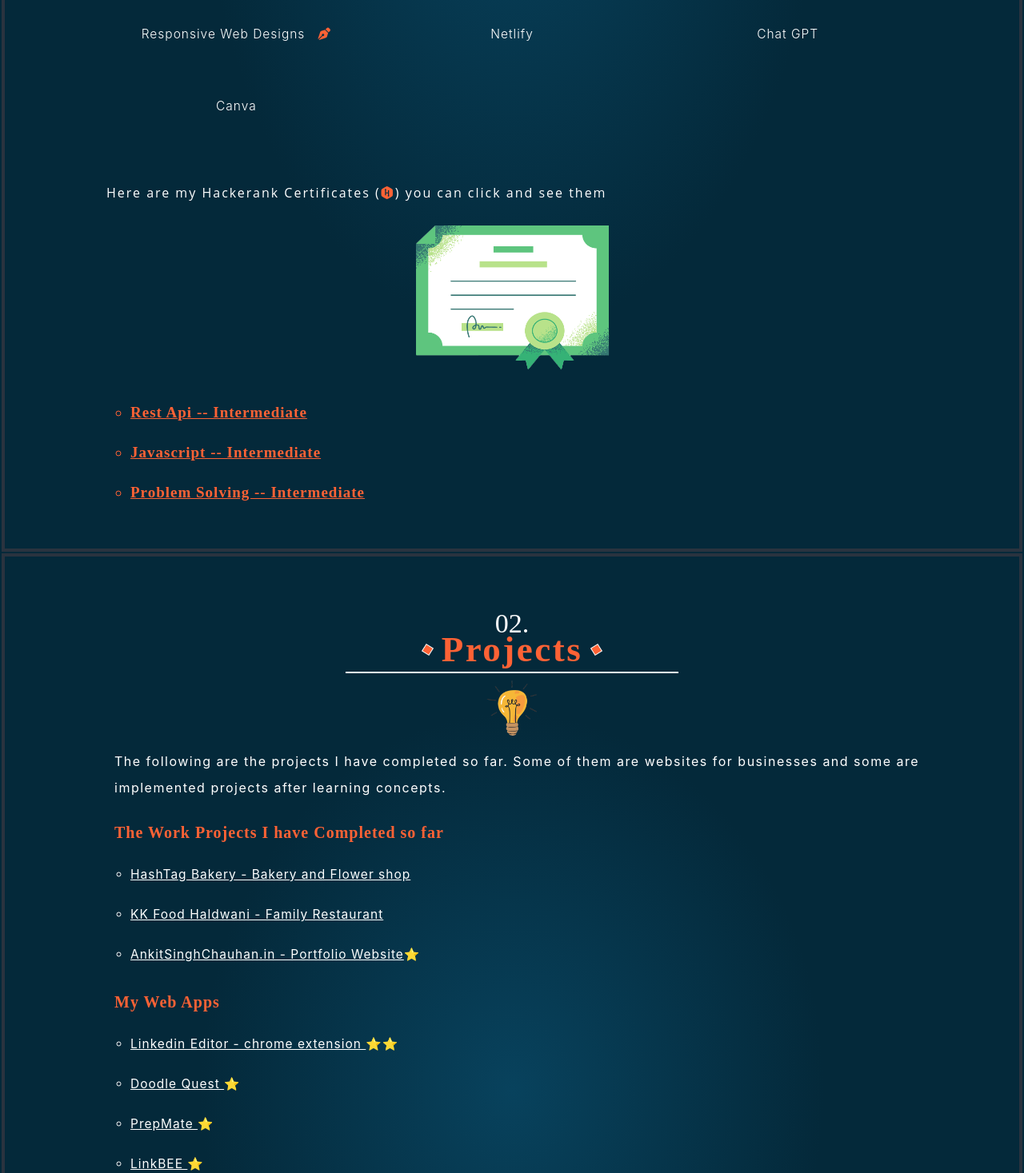
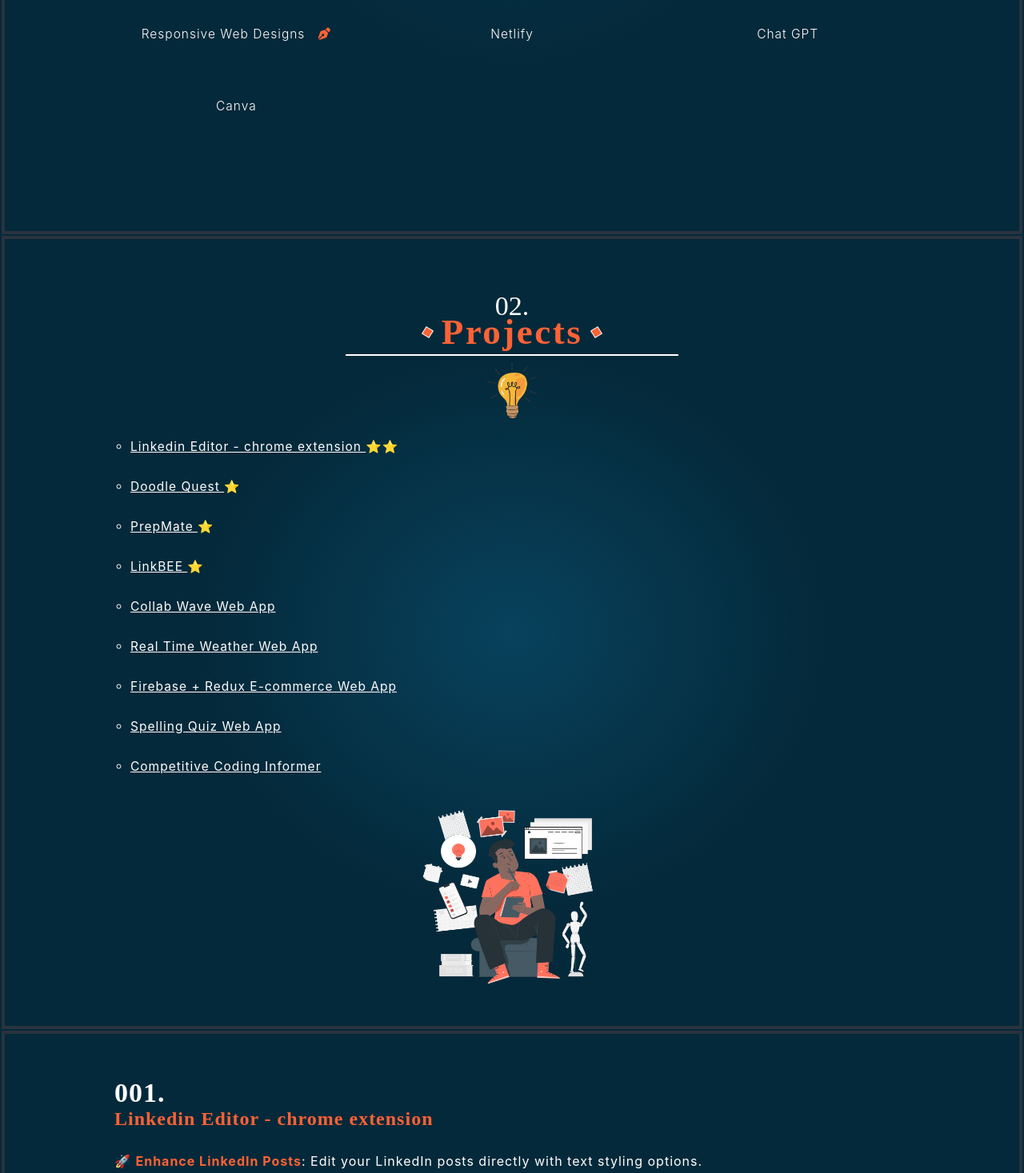
Before and after one commit to ankitsingh2105/Portfolio, a React (Create React App) app: page / in a window 1280 px wide. Shown: the part 1826-3293 px from the top of the page at 80% size. Built offline with nearby package versions, Linux system fonts and the light colour scheme; a web font is replaced by a local one.

Commit message:
resume updated | project updated

```diff
--- a/src/COMPONENTS/Newhome.jsx
+++ b/src/COMPONENTS/Newhome.jsx
@@ -10,8 +10,8 @@ import actingthinking from './actingthinking.png'
 import bulb from './bulb.png'
 import about1 from './about.png'
 import contacts from './contacts.png'
-import certificates from './certificates.png'
-import resume from "./AnkitRESUME.pdf"
+// import certificates from './certificates.png'
+// import resume from "./AnkitRESUME.pdf"
 // import Api from './Api.png'
 import messaging from './messaging.png'
 // import linkBee from "./linkbeeIMG.png"
@@ -344,7 +344,7 @@ export default function Newhome() {
                             looking for internships
                         </div>
                         <div style={{ border: "none" }} className="resume align2">
-                            <a href={resume} target="_blank" rel="noopener noreferrer" style={{ textDecoration: "none", color: "white" }} >RESUME</a>
+                            <a href="https://drive.google.com/file/d/1eaurzNq8ajbESWRnd5R1UgJDlydhPpr0/view?usp=sharing" target="_blank" rel="noopener noreferrer" style={{ textDecoration: "none", color: "white" }} >RESUME</a>
                         </div>
                         <div className="margin">
                         </div>
@@ -439,7 +439,7 @@ export default function Newhome() {
                     <br></br> */}
 
 
-                    <div className="head-certify" style={whitetoblack}>
+                    {/* <div className="head-certify" style={whitetoblack}>
                         Here are my Hackerank Certificates (<i style={greetingstyle} class="fa-brands fa-hackerrank"></i>) you can click and see them
                     </div>
                     <div className="align2">
@@ -450,7 +450,7 @@ export default function Newhome() {
                         <li className='hack' style={greetingstyle}> <a href="https://www.hackerrank.com/certificates/d7f5c7a96e11" target="_blank" rel="noopener noreferrer" style={greetingstyle}>Rest Api -- Intermediate</a> </li>
                         <li className='hack' style={greetingstyle}> <a href="https://www.hackerrank.com/certificates/d361cc12a646" target="_blank" rel="noopener noreferrer" style={greetingstyle}>Javascript -- Intermediate</a></li>
                         <li className='hack' style={greetingstyle}> <a href="https://www.hackerrank.com/certificates/4c12a2eeb3aa" target="_blank" rel="noopener noreferrer" style={greetingstyle}>Problem Solving -- Intermediate</a></li>
-                    </ul>
+                    </ul> */}
                 </div>
             </div>
             {/* First page end */}
@@ -472,21 +472,26 @@ export default function Newhome() {
                         <img loading="lazy" style={{ "height": "70px" }} src={bulb} alt="" />
                     </div>
                     <div className='' style={{ "flexDirection": "column" }}>
-                        <p className="info_para" style={whitetoblack}>
+
+                        {/* <p className="info_para" style={whitetoblack}>
                             The following are the projects I have completed so far. Some of them are
                             websites for businesses and some are implemented projects after learning concepts.
-                        </p>
-                        <div className="languages" style={greetingstyle}>
+                        </p> */}
+
+                        {/* <div className="languages" style={greetingstyle}>
                             The Work Projects I have Completed so far
-                        </div>
-                        <ul className='lost'>
+                        </div> */}
+
+                        {/* <ul className='lost'>
                             <li style={whitetoblack} className='like'><a href="http://hashtagbakery.in/">HashTag Bakery - Bakery and Flower shop</a></li>
                             <li style={whitetoblack} className='like'><a href="https://kkfoodshaldwani.netlify.app/">KK Food Haldwani - Family Restaurant</a></li>
                             <li style={whitetoblack} className='like'><a href="https://ankitsinghchauhan.in/">AnkitSinghChauhan.in - Portfolio Website</a>⭐</li>
-                        </ul>
-                        <div className="languages" style={greetingstyle}>
+                        </ul> */}
+
+                        {/* <div className="languages" style={greetingstyle}>
                             My Web Apps
-                        </div>
+                        </div> */}
+
                         <ul className='lost'>
                             <li style={whitetoblack} className='like'><a about='blank' href="https://chromewebstore.google.com/detail/linkedin-editor/dpbccjhabjmnohefgjoongadmjpanfmd">Linkedin Editor - chrome extension </a>⭐⭐</li>
 
```
